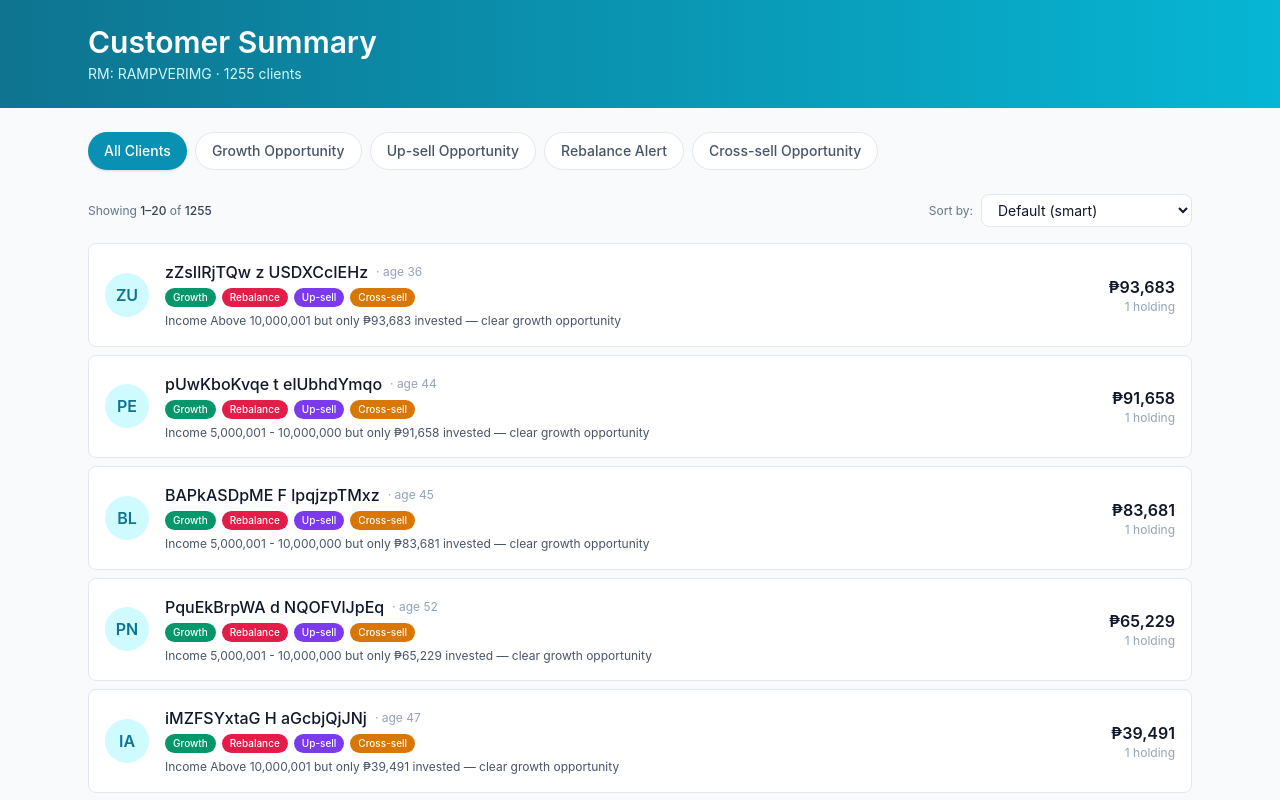
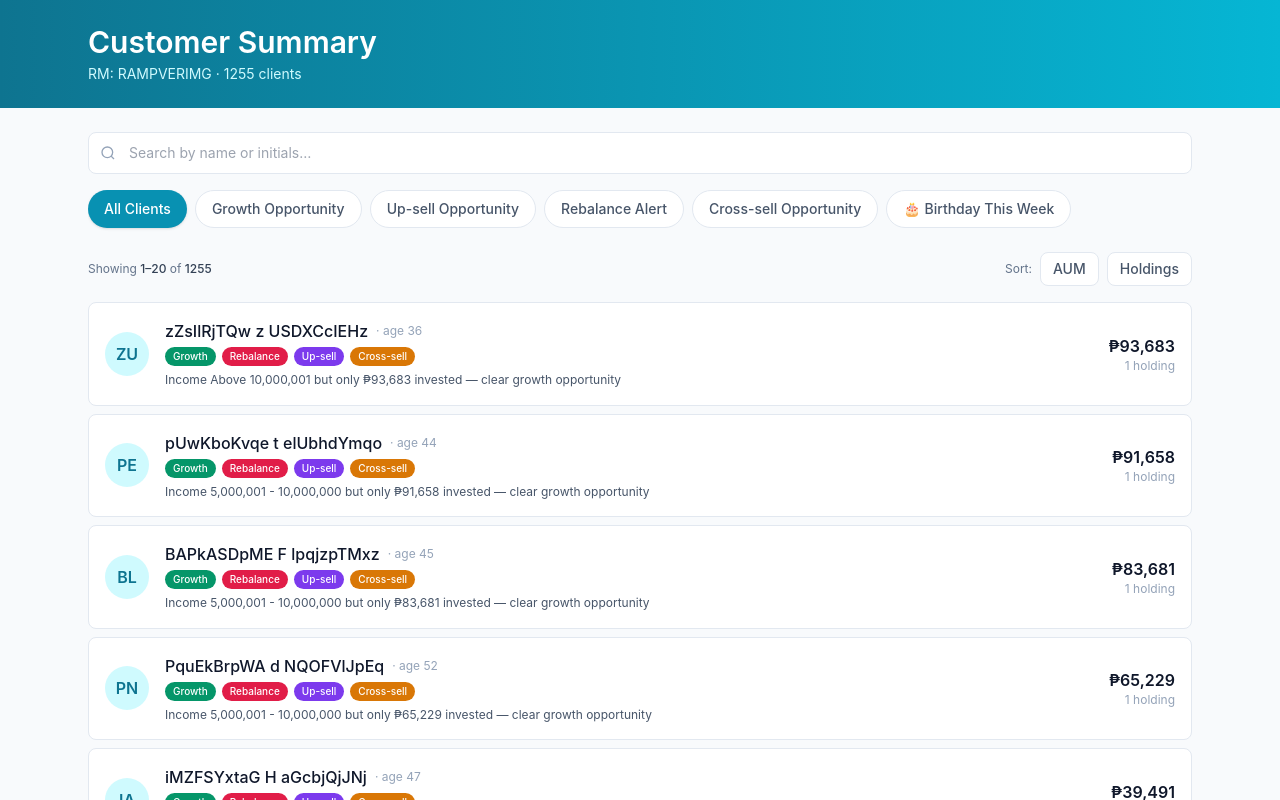
Before and after one commit to sunyue777/indivara-demo, a Next.js app: page / in a window 1280 px wide. Shown: the top 800 px of the page. Built offline with nearby package versions, Linux system fonts and the light colour scheme.

Commit message:
0408 noon

```diff
--- a/pages/detail.js
+++ b/pages/detail.js
@@ -22,13 +22,13 @@ const statusBg = {
 };
 
 const FROM_LABEL = {
-  GROWTH:    { label: 'Growth Opportunity',     dotColor: 'bg-emerald-500', accent: 'border-l-emerald-500' },
-  UPSELL:    { label: 'Up-sell Opportunity',    dotColor: 'bg-violet-500',  accent: 'border-l-violet-500' },
-  REBALANCE: { label: 'Rebalance Alert',        dotColor: 'bg-rose-500',    accent: 'border-l-rose-500' },
-  CROSSSELL: { label: 'Cross-sell Opportunity', dotColor: 'bg-amber-500',   accent: 'border-l-amber-500' },
+  GROWTH:    { label: 'Growth Opportunity',     accent: 'border-l-emerald-500' },
+  UPSELL:    { label: 'Up-sell Opportunity',    accent: 'border-l-violet-500' },
+  REBALANCE: { label: 'Rebalance Alert',        accent: 'border-l-rose-500' },
+  CROSSSELL: { label: 'Cross-sell Opportunity', accent: 'border-l-amber-500' },
+  BIRTHDAY:  { label: 'Birthday This Week',     accent: 'border-l-pink-500' },
 };
 
-// Color palette for donut chart slices (cycles if more holdings than colors)
 const DONUT_COLORS = [
   '#0891b2', '#06b6d4', '#22d3ee', '#67e8f9', '#a5f3fc',
   '#0e7490', '#155e75', '#164e63', '#10b981', '#34d399',
@@ -62,7 +62,6 @@ const Field = ({ label, value }) => (
   </div>
 );
 
-// Donut chart SVG built from scratch — no library needed
 function DonutChart({ data, size = 180 }) {
   if (!data || data.length === 0) return null;
   const total = data.reduce((s, d) => s + d.value, 0);
@@ -90,7 +89,6 @@ function DonutChart({ data, size = 180 }) {
 
     const largeArc = endAngle - startAngle > Math.PI ? 1 : 0;
 
-    // Edge case: single slice (full circle) — draw two halves
     let d_path;
     if (data.length === 1) {
       d_path = `
@@ -187,26 +185,17 @@ export default function Detail() {
     );
   }
 
-  const { summary, portfolio, risk_check, talking_points, priority_flags, flag_labels, suggestions, banners } = data;
+  const { summary, portfolio, risk_check, talking_points, priority_flags, flag_labels, banners } = data;
   const fromContext = from && FROM_LABEL[from] ? FROM_LABEL[from] : null;
   const personalBanner = from && banners?.[from];
 
-  // Sort portfolio by % AUM desc
   const sortedPortfolio = [...portfolio].sort((a, b) => (b.pct_of_aum || 0) - (a.pct_of_aum || 0));
-
-  // Donut data
-  const donutData = sortedPortfolio.map(h => ({
-    label: h.product_name,
-    value: h.value || 0,
-  }));
-
+  const donutData = sortedPortfolio.map(h => ({ label: h.product_name, value: h.value || 0 }));
   const backHref = from ? `/?filter=${from}` : '/';
 
   return (
     <>
-      <Head>
-        <title>{summary.name} — Client Brief</title>
-      </Head>
+      <Head><title>{summary.name} — Client Brief</title></Head>
 
       <div className="min-h-screen bg-slate-50 pb-24">
         {/* Back bar */}
@@ -247,7 +236,7 @@ export default function Detail() {
                         from === f ? 'bg-white text-brand-700 ring-2 ring-white/60' : 'bg-white/20 text-white border border-white/30'
                       }`}
                     >
-                      {flag_labels[i]}
+                      {f === 'BIRTHDAY' && '🎂 '}{flag_labels[i]}
                     </span>
                   ))}
                 </div>
@@ -269,10 +258,8 @@ export default function Detail() {
         )}
 
         <main className="max-w-6xl mx-auto px-4 sm:px-6 py-6 space-y-5 lg:grid lg:grid-cols-3 lg:gap-6 lg:space-y-0">
-          {/* LEFT — main column */}
           <div className="lg:col-span-2 space-y-5">
 
-            {/* About Client */}
             <section className="bg-white rounded-xl border border-slate-200 p-5 sm:p-6">
               <div className="text-xs uppercase tracking-wider text-slate-400 font-semibold mb-4">About Client</div>
               <div className="grid grid-cols-2 sm:grid-cols-3 gap-4">
@@ -282,7 +269,6 @@ export default function Detail() {
               </div>
             </section>
 
-            {/* Wealth Profile */}
             <section className="bg-white rounded-xl border border-slate-200 p-5 sm:p-6">
               <div className="text-xs uppercase tracking-wider text-slate-400 font-semibold mb-4">Wealth Profile</div>
               <div className="grid grid-cols-2 sm:grid-cols-4 gap-4">
@@ -309,7 +295,6 @@ export default function Detail() {
               </div>
             </section>
 
-            {/* Portfolio Breakdown */}
             <section className="bg-white rounded-xl border border-slate-200 p-5 sm:p-6">
               <div className="flex items-baseline justify-between mb-4">
                 <div className="text-xs uppercase tracking-wider text-slate-400 font-semibold">Portfolio Breakdown</div>
@@ -320,14 +305,12 @@ export default function Detail() {
                 <div className="text-sm text-slate-400 text-center py-6">No holdings</div>
               ) : (
                 <>
-                  {/* Donut chart — only show if 2+ holdings */}
                   {sortedPortfolio.length >= 2 && (
                     <div className="mb-6 pb-6 border-b border-slate-100">
                       <DonutChart data={donutData} size={180} />
                     </div>
                   )}
 
-                  {/* Tablet+ table */}
                   <div className="hidden sm:block overflow-x-auto">
                     <table className="w-full text-sm">
                       <thead>
@@ -361,7 +344,6 @@ export default function Detail() {
                     </table>
                   </div>
 
-                  {/* Mobile cards */}
                   <div className="sm:hidden space-y-3">
                     {sortedPortfolio.map((h, i) => (
                       <div key={i} className="border border-slate-100 rounded-lg p-3">
@@ -388,7 +370,6 @@ export default function Detail() {
               )}
             </section>
 
-            {/* Risk Alignment */}
             <section className={`rounded-xl border p-5 sm:p-6 ${statusBg[risk_check.status] || statusBg.unknown}`}>
               <div className="text-xs uppercase tracking-wider font-semibold mb-2 opacity-70">Risk Alignment Check</div>
               <div className="text-sm">
@@ -414,7 +395,6 @@ export default function Detail() {
             </section>
           </div>
 
-          {/* RIGHT — Talking Points + AI button */}
           <aside className="space-y-4">
             <div className="bg-white rounded-xl border border-slate-200 p-5 sm:p-6">
               <div className="flex items-center gap-2 mb-4">
@@ -457,7 +437,6 @@ export default function Detail() {
           </aside>
         </main>
 
-        {/* Chatbot floating button */}
         {!chatOpen && (
           <button
             onClick={() => setChatOpen(true)}
@@ -470,7 +449,6 @@ export default function Detail() {
           </button>
         )}
 
-        {/* Chatbot panel */}
         {chatOpen && (
           <div className="fixed inset-0 sm:inset-auto sm:bottom-6 sm:right-6 sm:w-[380px] sm:h-[600px] bg-white sm:rounded-2xl shadow-2xl border border-slate-200 flex flex-col z-50">
             <div className="flex items-center justify-between px-4 py-3 border-b border-slate-100 bg-gradient-to-r from-brand-700 to-brand-500 text-white sm:rounded-t-2xl">
--- a/pages/index.js
+++ b/pages/index.js
@@ -9,14 +9,7 @@ const FILTERS = [
   { key: 'UPSELL',    label: 'Up-sell Opportunity' },
   { key: 'REBALANCE', label: 'Rebalance Alert' },
   { key: 'CROSSSELL', label: 'Cross-sell Opportunity' },
-];
-
-const SORT_OPTIONS = [
-  { key: 'default',       label: 'Default (smart)' },
-  { key: 'aum_desc',      label: 'AUM: high → low' },
-  { key: 'aum_asc',       label: 'AUM: low → high' },
-  { key: 'holdings_desc', label: 'Holdings: most → fewest' },
-  { key: 'holdings_asc',  label: 'Holdings: fewest → most' },
+  { key: 'BIRTHDAY',  label: '🎂 Birthday This Week' },
 ];
 
 const TAG_PRIMARY = {
@@ -24,6 +17,7 @@ const TAG_PRIMARY = {
   REBALANCE: 'bg-rose-600 text-white',
   UPSELL:    'bg-violet-600 text-white',
   CROSSSELL: 'bg-amber-600 text-white',
+  BIRTHDAY:  'bg-pink-600 text-white',
 };
 
 const TAG_MUTED = {
@@ -31,6 +25,7 @@ const TAG_MUTED = {
   REBALANCE: 'bg-rose-50 text-rose-600 border border-rose-100',
   UPSELL:    'bg-violet-50 text-violet-600 border border-violet-100',
   CROSSSELL: 'bg-amber-50 text-amber-600 border border-amber-100',
+  BIRTHDAY:  'bg-pink-50 text-pink-600 border border-pink-100',
 };
 
 const TAG_SHORT = {
@@ -38,31 +33,77 @@ const TAG_SHORT = {
   REBALANCE: 'Rebalance',
   UPSELL: 'Up-sell',
   CROSSSELL: 'Cross-sell',
+  BIRTHDAY: '🎂 Birthday',
 };
 
 const PAGE_SIZE = 20;
 
+// 3-state cycle: none → desc → asc → none
+const cycleSort = (current) => {
+  if (current === 'none') return 'desc';
+  if (current === 'desc') return 'asc';
+  return 'none';
+};
+
+const SortButton = ({ label, value, onClick }) => {
+  const active = value !== 'none';
+  return (
+    <button
+      onClick={onClick}
+      className={`flex items-center gap-1.5 px-3 py-1.5 rounded-lg text-sm font-medium transition border ${
+        active
+          ? 'bg-brand-600 text-white border-brand-600'
+          : 'bg-white text-slate-600 border-slate-200 hover:border-brand-300'
+      }`}
+    >
+      {label}
+      {value === 'desc' && <span className="text-xs">↓</span>}
+      {value === 'asc' && <span className="text-xs">↑</span>}
+    </button>
+  );
+};
+
 export default function Home() {
   const [data, setData] = useState(null);
   const [filter, setFilter] = useState('ALL');
-  const [sort, setSort] = useState('default');
+  const [sortAum, setSortAum] = useState('none');
+  const [sortHoldings, setSortHoldings] = useState('none');
+  const [search, setSearch] = useState('');
+  const [searchInput, setSearchInput] = useState('');
   const [page, setPage] = useState(1);
   const [loading, setLoading] = useState(true);
 
+  // Debounce search input → search
+  useEffect(() => {
+    const t = setTimeout(() => setSearch(searchInput.trim()), 300);
+    return () => clearTimeout(t);
+  }, [searchInput]);
+
   useEffect(() => {
     setLoading(true);
-    fetch(`/api/client-list?sales_code=RAMPVERIMG&priority_filter=${filter}&sort=${sort}&page=${page}&page_size=${PAGE_SIZE}`)
+    const params = new URLSearchParams({
+      sales_code: 'RAMPVERIMG',
+      priority_filter: filter,
+      sort_aum: sortAum,
+      sort_holdings: sortHoldings,
+      search,
+      page: String(page),
+      page_size: String(PAGE_SIZE),
+    });
+    fetch(`/api/client-list?${params}`)
       .then(r => r.json())
       .then(d => { setData(d); setLoading(false); })
       .catch(() => setLoading(false));
-  }, [filter, sort, page]);
+  }, [filter, sortAum, sortHoldings, search, page]);
 
-  // Reset to page 1 when filter or sort changes
-  useEffect(() => { setPage(1); }, [filter, sort]);
+  // Reset to page 1 when filter / sort / search changes
+  useEffect(() => { setPage(1); }, [filter, sortAum, sortHoldings, search]);
 
   const totalPages = data?.total_pages || 1;
-  const showingStart = data ? (data.page - 1) * data.page_size + 1 : 0;
+  const showingStart = data && data.total > 0 ? (data.page - 1) * data.page_size + 1 : 0;
   const showingEnd = data ? Math.min(data.page * data.page_size, data.total) : 0;
+
+  const clearSorts = () => { setSortAum('none'); setSortHoldings('none'); };
 
   return (
     <div className="min-h-screen bg-slate-50">
@@ -74,6 +115,33 @@ export default function Home() {
       </header>
 
       <div className="max-w-6xl mx-auto px-4 sm:px-6 py-6">
+        {/* Search bar */}
+        <div className="mb-4">
+          <div className="relative">
+            <svg className="absolute left-3 top-1/2 -translate-y-1/2 w-4 h-4 text-slate-400" fill="none" stroke="currentColor" strokeWidth="2" viewBox="0 0 24 24">
+              <circle cx="11" cy="11" r="8"/><path d="M21 21l-4.35-4.35"/>
+            </svg>
+            <input
+              type="text"
+              placeholder="Search by name or initials…"
+              value={searchInput}
+              onChange={(e) => setSearchInput(e.target.value)}
+              className="w-full pl-10 pr-9 py-2.5 bg-white border border-slate-200 rounded-lg text-sm focus:outline-none focus:border-brand-400 focus:ring-1 focus:ring-brand-400"
+            />
+            {searchInput && (
+              <button
+                onClick={() => setSearchInput('')}
+                aria-label="Clear search"
+                className="absolute right-3 top-1/2 -translate-y-1/2 text-slate-400 hover:text-slate-600"
+              >
+                <svg className="w-4 h-4" fill="none" stroke="currentColor" strokeWidth="2" viewBox="0 0 24 24">
+                  <path d="M6 18L18 6M6 6l12 12"/>
+                </svg>
+              </button>
+            )}
+          </div>
+        </div>
+
         {/* Filter tabs */}
         <div className="flex gap-2 mb-4 overflow-x-auto pb-2">
           {FILTERS.map(f => (
@@ -91,24 +159,27 @@ export default function Home() {
           ))}
         </div>
 
-        {/* Sort + result count row */}
+        {/* Sort controls + result count */}
         <div className="flex flex-wrap items-center justify-between gap-3 mb-4">
           <div className="text-xs text-slate-500">
             {!loading && data && (
-              <>Showing <span className="font-medium text-slate-700">{showingStart}–{showingEnd}</span> of <span className="font-medium text-slate-700">{data.total}</span></>
+              data.total === 0
+                ? <>No clients match</>
+                : <>Showing <span className="font-medium text-slate-700">{showingStart}–{showingEnd}</span> of <span className="font-medium text-slate-700">{data.total}</span></>
             )}
           </div>
-          <div className="flex items-center gap-2">
-            <label className="text-xs text-slate-500">Sort by:</label>
-            <select
-              value={sort}
-              onChange={(e) => setSort(e.target.value)}
-              className="text-sm bg-white border border-slate-200 rounded-lg px-3 py-1.5 focus:outline-none focus:border-brand-400 focus:ring-1 focus:ring-brand-400"
-            >
-              {SORT_OPTIONS.map(o => (
-                <option key={o.key} value={o.key}>{o.label}</option>
-              ))}
-            </select>
+          <div className="flex items-center gap-2 flex-wrap">
+            <span className="text-xs text-slate-500">Sort:</span>
+            <SortButton label="AUM" value={sortAum} onClick={() => setSortAum(cycleSort(sortAum))} />
+            <SortButton label="Holdings" value={sortHoldings} onClick={() => setSortHoldings(cycleSort(sortHoldings))} />
+            {(sortAum !== 'none' || sortHoldings !== 'none') && (
+              <button
+                onClick={clearSorts}
+                className="text-xs text-slate-400 hover:text-slate-600 underline"
+              >
+                clear
+              </button>
+            )}
           </div>
         </div>
 
@@ -179,7 +250,6 @@ export default function Home() {
                   ← Prev
                 </button>
 
-                {/* Page number buttons */}
                 {getPageNumbers(page, totalPages).map((p, i) => (
                   p === '...' ? (
                     <span key={i} className="px-2 text-slate-400">…</span>
@@ -215,7 +285,6 @@ export default function Home() {
 }
 
 function getPageNumbers(current, total) {
-  // Compact pagination: 1 ... 4 5 6 ... 20
   if (total <= 7) return Array.from({length: total}, (_, i) => i + 1);
   const pages = [];
   pages.push(1);
```
